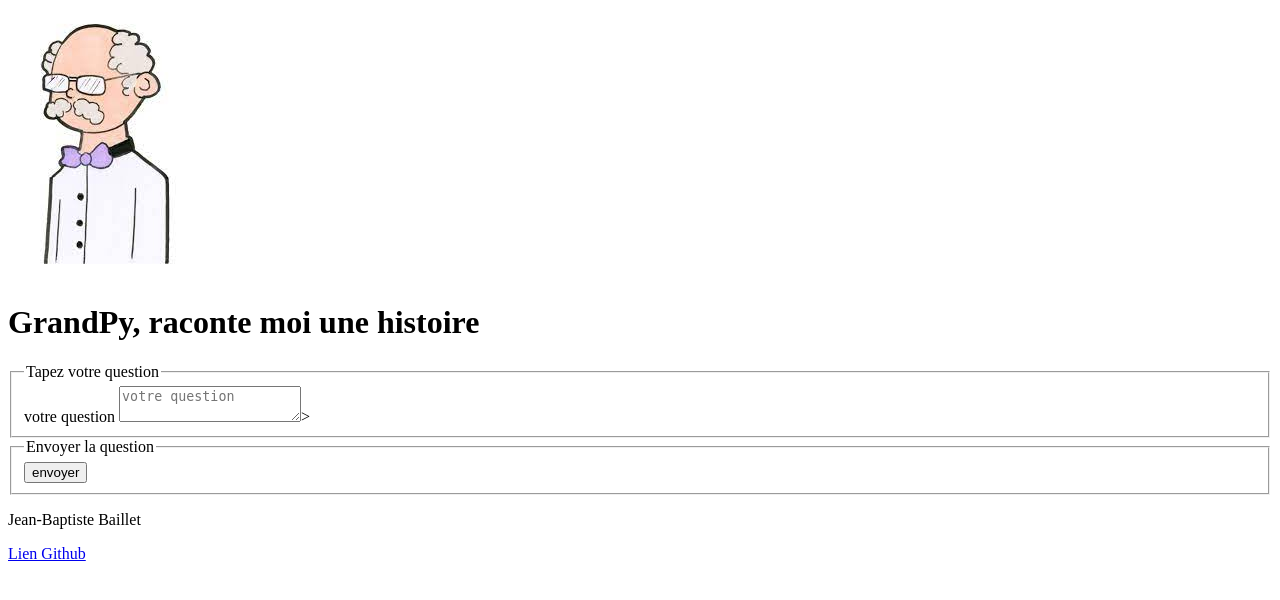
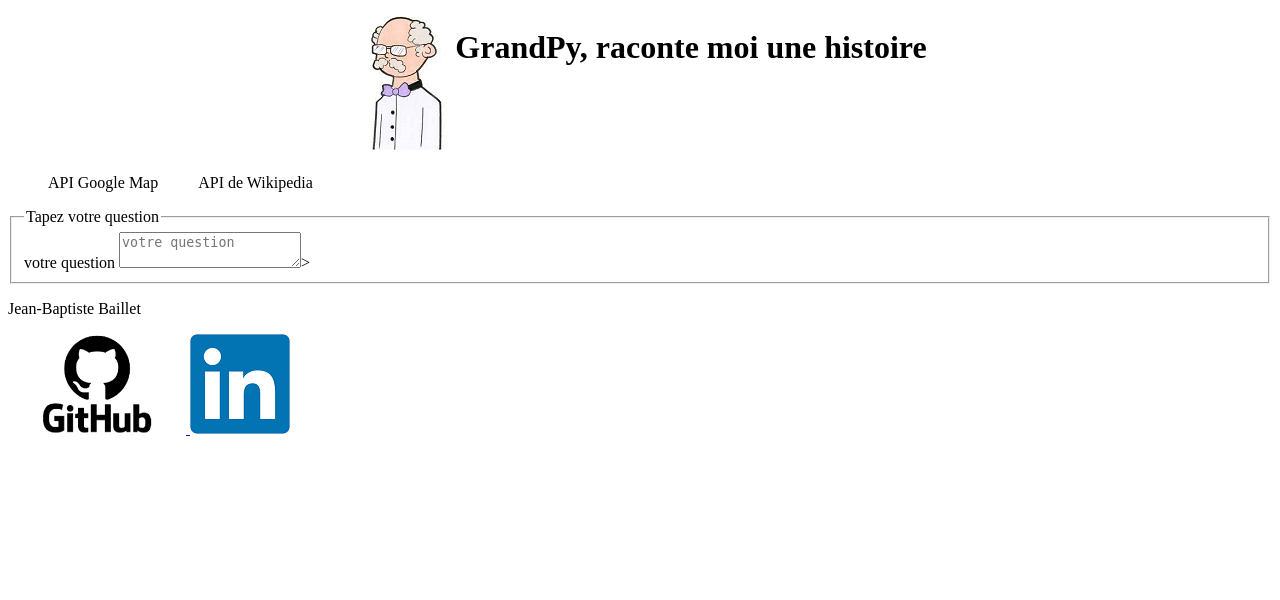
Before and after one commit to jbbaillet85/GrandPyBot-le-papy-robot, a Flask app: page / in a window 1280 px wide. Shown: the top 600 px of the page. Run offline with Flask 2, Linux system fonts and the light colour scheme; parts of the project's set-up code (start-up, migrations or seed data) failed here and were passed over.

Commit message:
ajout des logos github et linkedin

```diff
--- a/grandPyBotApp/static/style.css
+++ b/grandPyBotApp/static/style.css
@@ -0,0 +1,20 @@
+@media screen
+{
+    header
+    {
+        display: flex;
+        justify-content: center;
+    }
+    #dialogue
+    {
+        display: flex;
+    }
+
+@media (max-width: 480)
+{
+    legend, label,
+    {
+        display: none;
+    }
+
+}
--- a/grandPyBotApp/templates/index.html
+++ b/grandPyBotApp/templates/index.html
@@ -12,28 +12,35 @@
     <img src="../static/logo.jpg">
     <h1>GrandPy, raconte moi une histoire</h1>
 </header>
-<div class="dialogue"></div>
-    <section>
-        <form action="data_formulaire.py" method="GET" id="data_formulaire">
+    <section class="dialogue" id="dialogue">
+        <section class="map" id="map">
+            <figure>{{map}}</figure>
+        </section>
+        <section class="history" id="history">
+            <p>
+                {{history}}
+            </p>
+        </section>
+    </section>
+    <section class="form" id="form">
+        <form action="data_form.py" method="GET" id="data_form">
             <fieldset>
                 <legend>Tapez votre question</legend>
                 <div class="text">
-                    <label for="question_utilisateur">votre question</label>
-                    <textarea name="question_utilisateur" id="question_utilisateur" placeholder="votre question" required></textarea>>
+                    <label for="user_question ">votre question</label>
+                    <textarea name="user_question" id="user_question" placeholder="votre question" required accesskey=""></textarea>>
                 </div>
             </fieldset>
-            <fieldset>
-                <legend>Envoyer la question</legend>
-                <div class="button">
-                    <button type="submit">envoyer</button>
-                </div>
-            </fieldset>
-
         </form>
     </section>
 <footer>
     <p>Jean-Baptiste Baillet</p>
-    <a href="https://github.com/jbbaillet85/GrandPyBot-le-papy-robot">Lien Github</a>
+    <a href="https://github.com/jbbaillet85/GrandPyBot-le-papy-robot">
+        <img class="github" id="github" src="../static/logo_github.png" alt="lien vers mon Github"/>
+    </a>
+    <a href="https://www.linkedin.com/in/jean-baptiste-baillet/">
+        <img class="linkedin" id="linkedin" src="../static/logo_linkedin.png" alt="lien vers mon Linkedin" />
+    </a>
 </footer>
 </body>
 </html>
--- a/grandPyBotApp/views.py
+++ b/grandPyBotApp/views.py
@@ -4,7 +4,9 @@ app = Flask(__name__)
 
 @app.route('/')
 def index():
-    return render_template("index.html")
+    return render_template("index.html",
+                           map = "API Google Map",
+                           history = "API de Wikipedia")
 
 if __name__=="__main__":
     app.run()
--- a/run.py
+++ b/run.py
@@ -1,5 +1,5 @@
 from logging import debug
-from grandPyBotApp.views.py import app
+from grandPyBotApp.views import app
 
-if __name__=="__maine__":
+if __name__=="__main__":
     app.run(debug=True)
```
Also changed, not shown: grandPyBotApp/data_form.py (added), grandPyBotApp/static/logo.jpg, grandPyBotApp/static/logo_github.png (added), grandPyBotApp/static/logo_linkedin.png (added), 1 other file.
